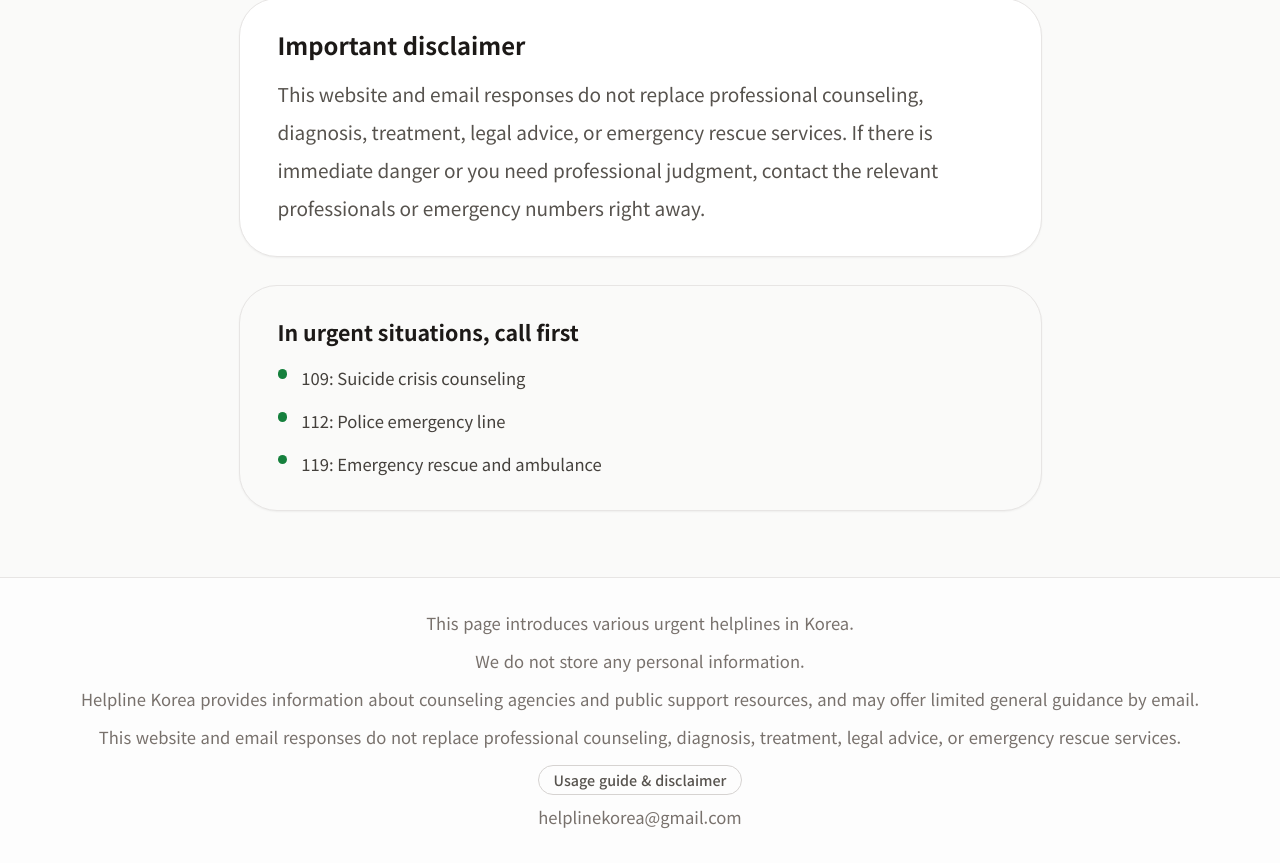
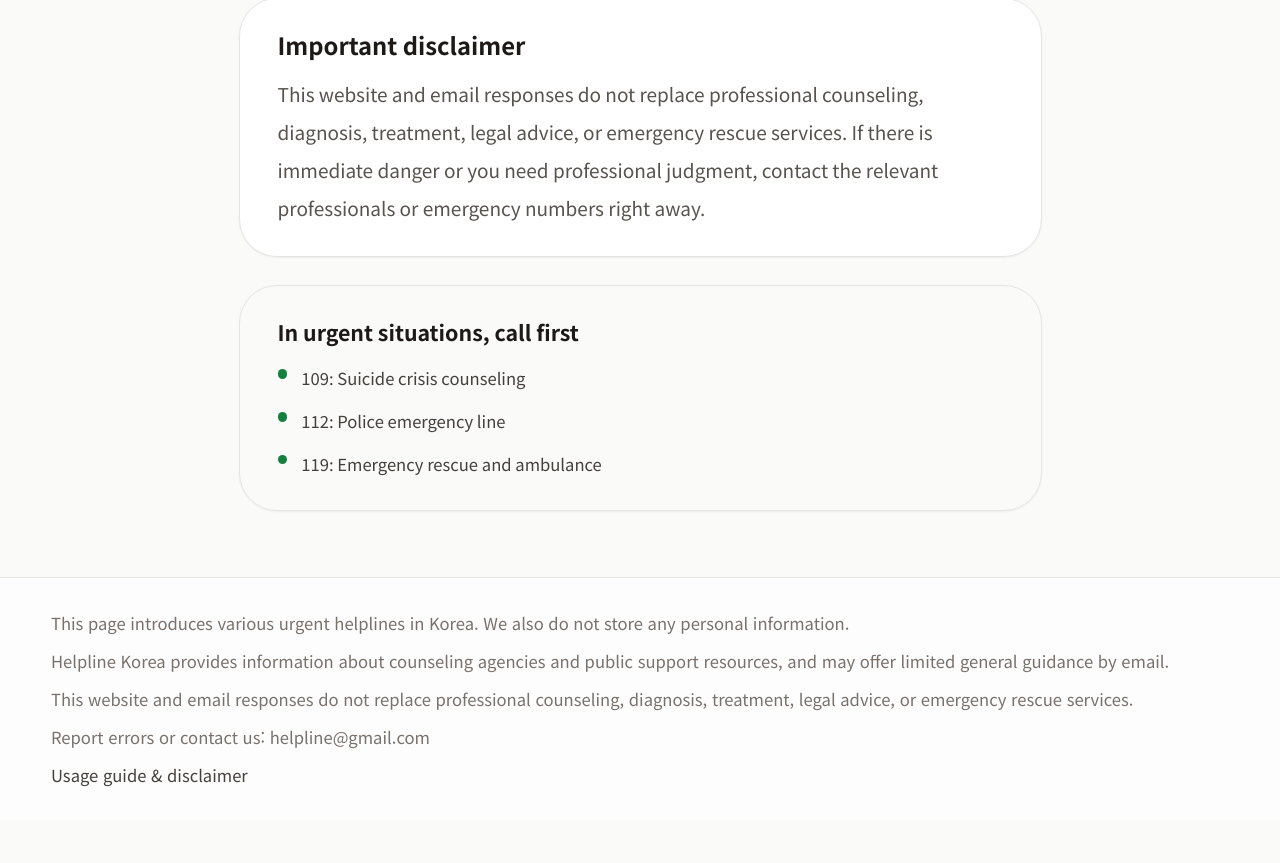
Before and after one commit to gunhalee/maeum-helpline, a Next.js app: page /en/notice in a window 1280 px wide. Shown: the part 1026-1889 px from the top of the page. After the commit the page ends 1846 px from the top, so only its background shows below. Built offline with nearby package versions, Linux system fonts and the light colour scheme; no server answers.

Commit message:
disclaimer

```diff
--- a/src/app/[lang]/layout.tsx
+++ b/src/app/[lang]/layout.tsx
@@ -29,7 +29,7 @@ export default async function LangLayout({ children, params }: Props) {
       <NavBar lang={lang} />
       <main className="flex flex-1 flex-col">{children}</main>
       <footer className="border-t border-stone-200 bg-white/70 py-6">
-        <div className="mx-auto max-w-5xl px-4 text-center text-sm leading-7 text-stone-500">
+        <div className="mx-auto max-w-5xl px-4 text-left text-sm leading-7 text-stone-500">
           <FooterNote lang={lang} />
         </div>
       </footer>
--- a/src/components/FooterNote.tsx
+++ b/src/components/FooterNote.tsx
@@ -10,13 +10,8 @@ export default function FooterNote({ lang }: Props) {
     <>
       <p>
         {lang === 'en'
-          ? 'This page introduces various urgent helplines in Korea.'
-          : '본 페이지는 다양한 긴급상담 기관들을 소개합니다.'}
-      </p>
-      <p className="mt-1">
-        {lang === 'en'
-          ? 'We do not store any personal information.'
-          : '어떤 개인정보도 저장하지 않습니다.'}
+          ? 'This page introduces various urgent helplines in Korea. We also do not store any personal information.'
+          : '본 페이지는 다양한 긴급상담 기관들을 소개합니다. 또한 개인정보를 저장하지 않습니다.'}
       </p>
       <p className="mt-1">
         {lang === 'en'
@@ -28,15 +23,19 @@ export default function FooterNote({ lang }: Props) {
           ? 'This website and email responses do not replace professional counseling, diagnosis, treatment, legal advice, or emergency rescue services.'
           : '이 사이트와 이메일 답변은 전문 상담·진단·치료·법률 자문·긴급 구조를 대체하지 않습니다.'}
       </p>
-      <p className="mt-2">
+      <p className="mt-1">
+        {lang === 'en'
+          ? 'Report errors or contact us: helpline@gmail.com'
+          : '오류 신고 · 문의하기 helpline@gmail.com'}
+      </p>
+      <p className="mt-1">
         <Link
           href={withLang('/notice', lang)}
-          className="inline-flex items-center rounded-full border border-stone-300 px-3 py-1 text-xs font-medium text-stone-600 transition-colors hover:bg-stone-100 hover:text-stone-800"
+          className="text-stone-700 underline-offset-2 transition-colors hover:text-green-700 hover:underline"
         >
           {lang === 'en' ? 'Usage guide & disclaimer' : '사용 안내 및 면책 고지'}
         </Link>
       </p>
-      <p className="mt-1">helplinekorea@gmail.com</p>
     </>
   )
 }
```
